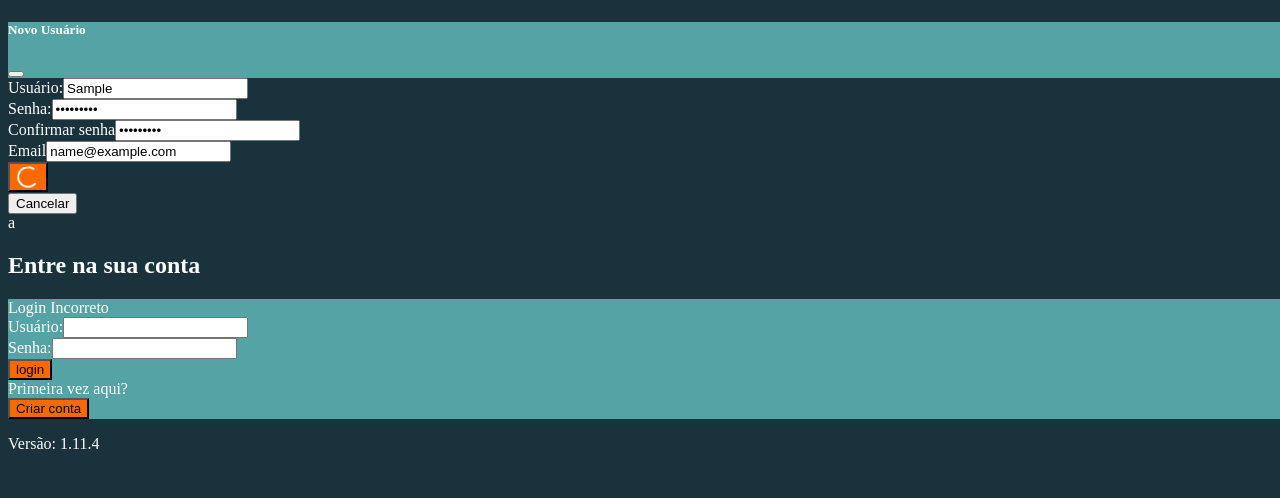
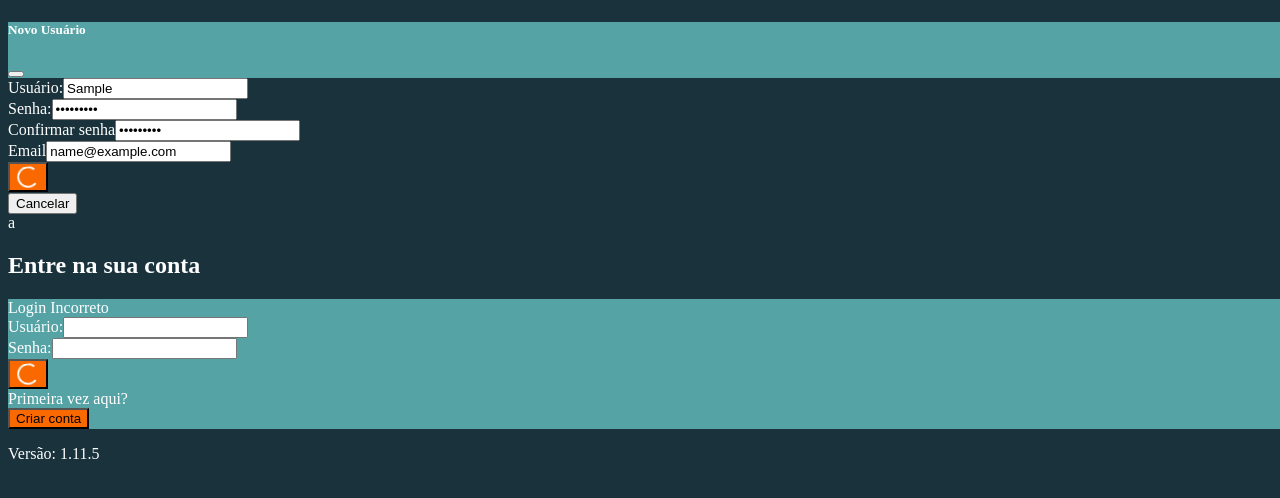
Before and after one commit to MQ-J/ReactMobile, a React app: page / in a window 1280 px wide. Both pictures are taken after typing "Sample", "Sample123", "Sample123", "name@example.com" into the empty fields and a click on the button "Criar usuário". Shown: the top 498 px of the page. Built offline with nearby package versions, Linux system fonts and the light colour scheme; no server answers; the HTML template or start-up script is replaced by a standard one.

Commit message:
1.11.5 - fix gif carregando

```diff
--- a/package.json
+++ b/package.json
@@ -1,6 +1,6 @@
 {
   "name": "react-project",
-  "version": "1.11.4",
+  "version": "1.11.5",
   "description": "",
   "main": "index.jsx",
   "keywords": [],
--- a/src/components/Login.jsx
+++ b/src/components/Login.jsx
@@ -14,6 +14,9 @@ export default function Login() {
   //versão do site
   const { version: appVersion } = require('/package.json');
 
+  //gif de carregando
+  let [loading, setLoading] = useState(false);
+
   // para acessar módulo Home
   const navigate = useNavigate();
 
@@ -29,6 +32,8 @@ export default function Login() {
 
   // FUNÇÃO PARA FAZER LOGIN
   const auth = (event) => {
+
+    setLoading(true)
 
     const url = process.env.NODE_ENV == "development" ? "http://127.0.0.1:8000" : "https://polar-shelf-77439.herokuapp.com"
 
@@ -49,6 +54,7 @@ export default function Login() {
         localStorage.setItem("menu", res['menu'])
         navigate(event.target.name.value)
       } else {
+        setLoading(false)
         setLoginError("alert alert-danger")
       }
     }
@@ -60,7 +66,7 @@ export default function Login() {
   return (
     <div>
 
-      <NewUserModal />
+      <NewUserModal loading={loading} setLoading={setLoading} />
 
       <div className="d-flex flex-column aligns-items-center justify-content-center w-50 mx-auto">
         <h2 className="text-center pt-3">Entre na sua conta</h2>
@@ -71,7 +77,7 @@ export default function Login() {
 
             <div className={loginError} role="alert">Login Incorreto</div>
 
-            <Form auth={auth} />
+            <Form auth={auth} loading={loading} setLoading={setLoading} />
           </div>
 
           {/* Novo usuário */}
@@ -89,7 +95,7 @@ export default function Login() {
   );
 }
 
-function NewUserModal() {
+function NewUserModal(props) {
 
   // className da msg de login incorreto
   const [newUserError, setNewUserError] = useState(["d-none", "a"]);
@@ -98,6 +104,8 @@ function NewUserModal() {
   const newUser = (event) => {
 
     if (event.target.pwd.value === event.target.pwd2.value) {
+
+      props.setLoading(true)
 
       const url = process.env.NODE_ENV == "development" ? "http://127.0.0.1:8000" : "https://polar-shelf-77439.herokuapp.com"
 
@@ -117,6 +125,7 @@ function NewUserModal() {
           localStorage.setItem("menu", 'tarefas')
           location.reload()
         } else {
+          props.setLoading(false)
           setNewUserError(["d-inline-block alert alert-danger w-75", res['message']]) // aqui se trata todas as respostas Nok da API
         }
       }
@@ -138,7 +147,7 @@ function NewUserModal() {
             <button type="button" className="btn-close" data-bs-dismiss="modal" aria-label="Close"></button>
           </div>
           <div className="modal-body m-3">
-            <Form newUser={newUser} />
+            <Form newUser={newUser} loading={props.loading} setLoading={props.setLoading} />
           </div>
           <div className="d-flex justify-content-between modal-footer border-3 border-dark">
             <button type="button" className="btn btn-secondary" data-bs-dismiss="modal">Cancelar</button>
@@ -151,13 +160,6 @@ function NewUserModal() {
 }
 
 function Form(props) {
-
-  let [loading, setLoading] = useState(false);
-
-  const override = {
-    display: "block",
-    margin: "0 auto",
-  };
 
   return (
     <form onSubmit={props.auth ? props.auth : props.newUser}>
@@ -206,11 +208,11 @@ function Form(props) {
       }
 
       <div className="d-flex flex-column justify-content-center mx-auto w-50 mt-2">
-        <button type="submit" className="btn text-white bg-orange" onClick={() => {setLoading(true)}}>
-          {!loading ? (
+        <button type="submit" className="btn text-white bg-orange">
+          {!props.loading ? (
             props.auth ? "login" : "Criar usuário"
           ) : (
-            <ClipLoader color={"#ffffff"} loading={loading} cssOverride={override} size={20} />
+            <ClipLoader color={"#ffffff"} loading={props.loading} cssOverride={{display: "block", margin: "0 auto"}} size={20} />
           )}
         </button>
       </div>
--- a/src/components/Menu.jsx
+++ b/src/components/Menu.jsx
@@ -152,12 +152,12 @@ export default function Menu() {
       {/* conteúdo */}
       <div className="d-flex flex-column aligns-items-center justify-content-center w-50 mx-auto" style={{ minWidth: 200 }}>
         <h2 className="text-center pt-3">{localStorage.getItem("menu")}</h2>
-        <div>
+        <div className="mb-3">
           <button type="button" className="btn btn-sm bg-cadet" onClick={addBloco}>Adicionar bloco</button>
         </div>
 
         {!numBlocos.length ? (
-          <ClipLoader color={"#ffffff"} loading={true} cssOverride={{display: "block", margin: "0 auto",}} size={30} />
+          <ClipLoader color={"#ffffff"} loading={true} cssOverride={{display: "block", margin: "0 auto"}} size={40} />
         ) : (
           numBlocos.map((bloco) =>
           <div key={bloco.code} id={bloco.code} className="bg-dark w-100 mx-auto rounded my-3">
@@ -182,7 +182,7 @@ export default function Menu() {
                   <path d="M8 15A7 7 0 1 1 8 1a7 7 0 0 1 0 14zm0 1A8 8 0 1 0 8 0a8 8 0 0 0 0 16z" />
                   <path d="M10.97 4.97a.235.235 0 0 0-.02.022L7.477 9.417 5.384 7.323a.75.75 0 0 0-1.06 1.06L6.97 11.03a.75.75 0 0 0 1.079-.02l3.992-4.99a.75.75 0 0 0-1.071-1.05z" />
                 </svg></button>
-                <button className="btn-danger btn-sm rounded-circle" type="button" onClick={() => deleteBloco(bloco.code)} style={{ backgroundColor: '#212529' }}><svg xmlns="http://www.w3.org/2000/svg" width="16" height="16" fill="currentColor" class="bi bi-dash-circle text-danger" viewBox="0 0 16 16">
+                <button className="btn-danger btn-sm rounded-circle" type="button" onClick={() => deleteBloco(bloco.code)} style={{ backgroundColor: '#212529' }}><svg xmlns="http://www.w3.org/2000/svg" width="16" height="16" fill="currentColor" className="bi bi-dash-circle text-danger" viewBox="0 0 16 16">
                   <path d="M8 15A7 7 0 1 1 8 1a7 7 0 0 1 0 14zm0 1A8 8 0 1 0 8 0a8 8 0 0 0 0 16z" />
                   <path d="M4 8a.5.5 0 0 1 .5-.5h7a.5.5 0 0 1 0 1h-7A.5.5 0 0 1 4 8z" />
                 </svg></button>
```
Also changed, not shown: 1 other file (tests, documents, lock files or other folders).
